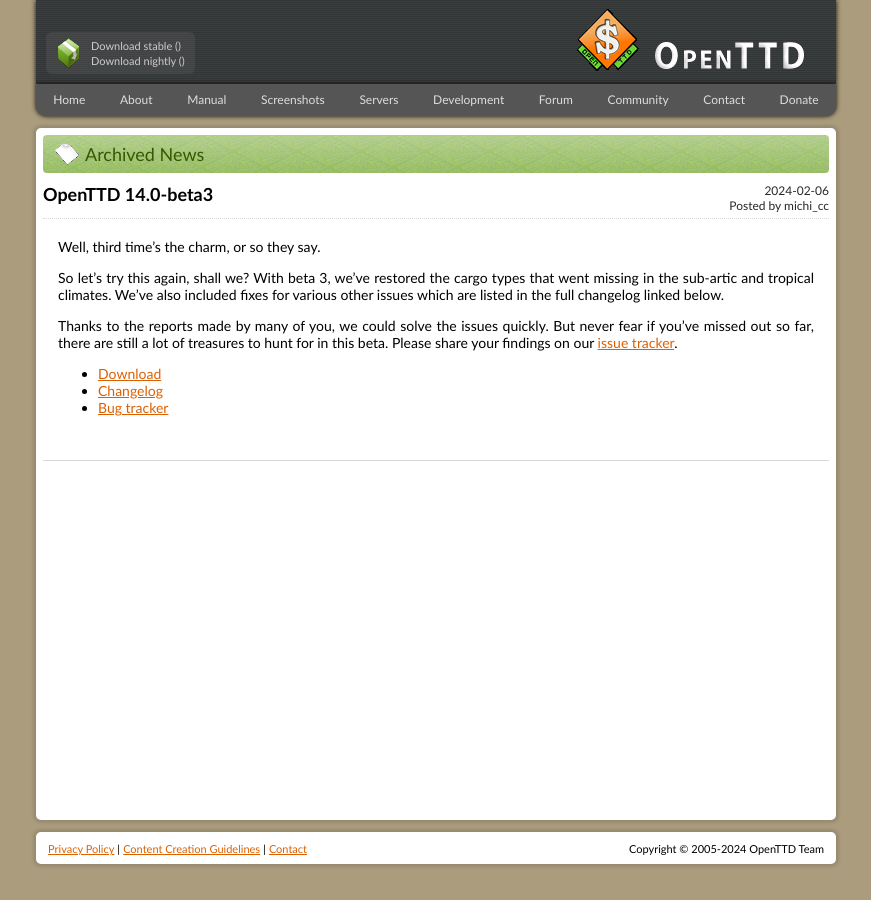
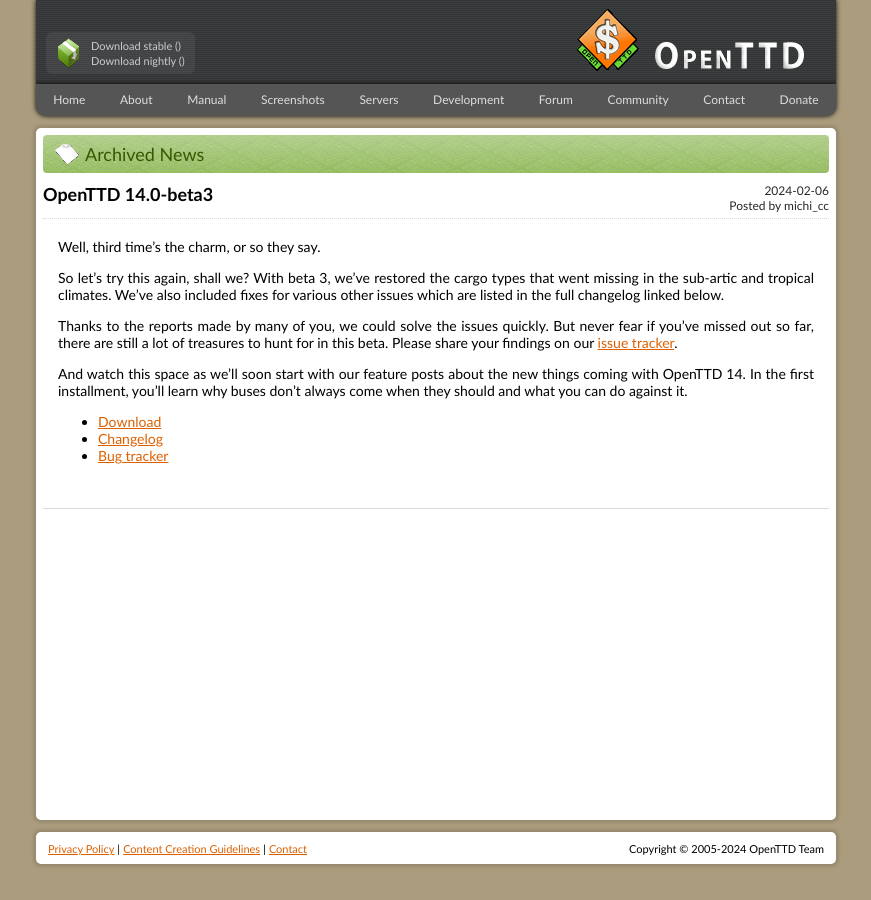
Before and after one commit to OpenTTD/website, a Jekyll site: the page built from _posts/2024-02-06-openttd-14-0-beta3.md, in a window 1280 px wide. Shown: the whole page, without its empty margins (204-1075 px from the left). Built offline with Jekyll 4.4.1, drawn with Linux system fonts in a browser that asks for light colours.

Commit message:
Doc: Add unbunching teaser.

```diff
--- a/_posts/2024-02-06-openttd-14-0-beta3.md
+++ b/_posts/2024-02-06-openttd-14-0-beta3.md
@@ -12,6 +12,9 @@
 Thanks to the reports made by many of you, we could solve the issues quickly.
 But never fear if you've missed out so far, there are still a lot of treasures to hunt for in this beta. Please share your findings on our [issue tracker](https://github.com/OpenTTD/OpenTTD/issues/new/choose).
 
+And watch this space as we'll soon start with our feature posts about the new things coming with OpenTTD 14.
+In the first installment, you'll learn why buses don't always come when they should and what you can do against it.
+
 * [Download](https://www.openttd.org/downloads/openttd-releases/testing.html)
 * [Changelog](https://cdn.openttd.org/openttd-releases/14.0-beta3/changelog.txt)
 * [Bug tracker](https://github.com/OpenTTD/OpenTTD/issues)
```
